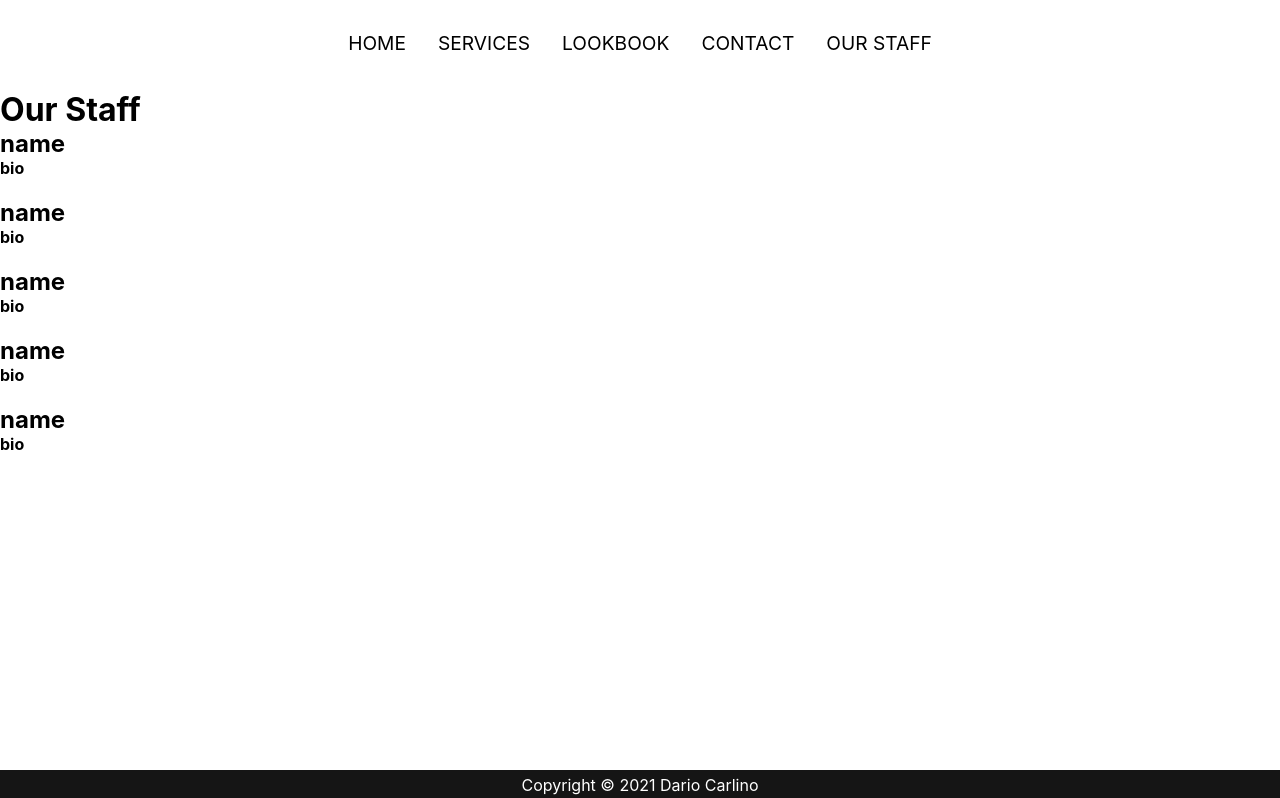
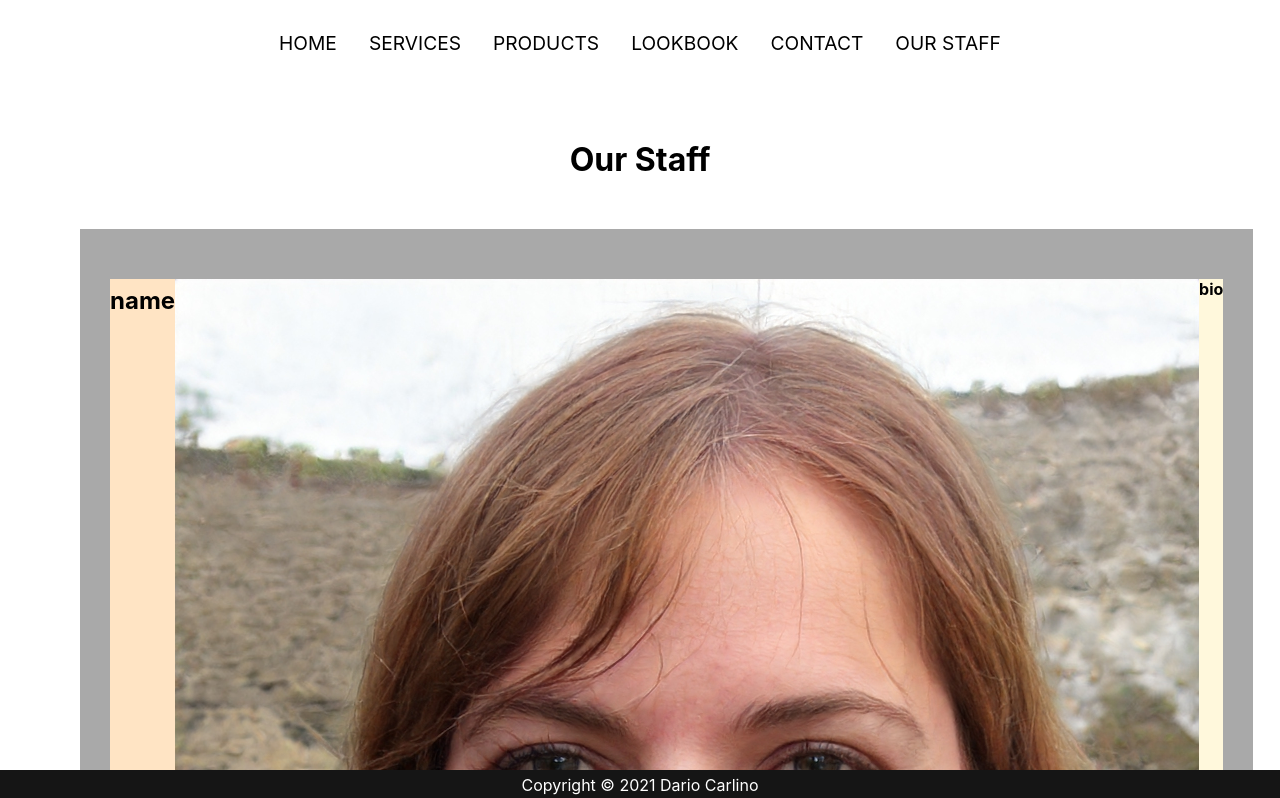
Before and after one commit to cloudymolecule/salon-template, a React (Create React App) app: page /our-staff in a window 1280 px wide. Shown: the top 798 px of the page. Built offline with nearby package versions, Linux system fonts and the light colour scheme.

Commit message:
Update staff image display and css

```diff
--- a/src/components/Nav.js
+++ b/src/components/Nav.js
@@ -35,6 +35,9 @@ function Nav() {
                                 <Link onClick={closeMobileMenu} className='nav-link' to='/services'>SERVICES</Link>
                             </li>
                             <li className='nav-item'>
+                                <Link onClick={closeMobileMenu} className='nav-link' to='/products'>PRODUCTS</Link>
+                            </li>
+                            <li className='nav-item'>
                                 <Link onClick={closeMobileMenu} className='nav-link' to='/lookbook'>LOOKBOOK</Link>
                             </li>
                             <li className='nav-item'>
--- a/src/components/Staff.js
+++ b/src/components/Staff.js
@@ -5,11 +5,15 @@ import { StaffList } from '../constants/StaffList'
 
 function Staff() {
 
+    const baseImageURL = '/images/staff/'
+
     const allStaff = StaffList.map(s => {
         return <div className='staff-member'>
         <h2 className='staff-name'>{s.name}</h2>
+        {/* <img className='staff-image' src={require(baseImageURL + s.imageName)}/> */}
+        <img className='staff-image' src={baseImageURL + s.imageName}/>
+
         <h4 className='staff-bio'>{s.bio}</h4>
-        <img className='staff-image' src={s.image}/>
         </div>
     })
 
--- a/src/constants/StaffList.js
+++ b/src/constants/StaffList.js
@@ -2,26 +2,26 @@ export const StaffList = [
     {
         name: 'name',
         bio: 'bio',
-        imageURL: 'imageURL'
+        imageName: 'stylist.jpeg'
     },
     {
         name: 'name',
         bio: 'bio',
-        imageURL: 'imageURL'
+        imageName: 'stylist.jpeg'
     },
     {
         name: 'name',
         bio: 'bio',
-        imageURL: 'imageURL'
+        imageName: 'stylist.jpeg'
     },
     {
         name: 'name',
         bio: 'bio',
-        imageURL: 'imageURL'
+        imageName: 'stylist.jpeg'
     },
     {
         name: 'name',
         bio: 'bio',
-        imageURL: 'imageURL'
+        imageName: 'stylist.jpeg'
     }
 ]
--- a/src/styles/Staff.css
+++ b/src/styles/Staff.css
@@ -0,0 +1,48 @@
+.staff-title {
+    text-align: center;
+    padding-top: 50px;
+    padding-bottom: 50px;
+}
+
+.staff-container {
+    margin-bottom:  60px;
+}
+
+.staff-list {
+    display: grid;
+    grid-template-columns: 1fr;
+    text-align: center;
+    gap: 30px;
+}
+
+.staff-member {
+    display: grid;
+    grid-template-columns: 1fr 1fr 1fr;
+    padding: 50px 30px 50px 30px;
+    margin-left: 80px;
+    margin-right: 80px;
+    background-color: darkgray;
+}
+
+
+
+.staff-name {
+    background-color: bisque;
+    padding-bottom: 10%;
+    padding-top: 10%;
+}
+
+.staff-bio {
+    background-color: cornsilk;
+}
+
+.staff-image {
+    background-color: burlywood;
+}
+
+@media screen and (max-width: 960px) {
+    .staff-member {
+        grid-template-columns: 1fr;
+    }
+
+}
```
Also changed, not shown: public/images/staff/stylist.jpeg (added).
